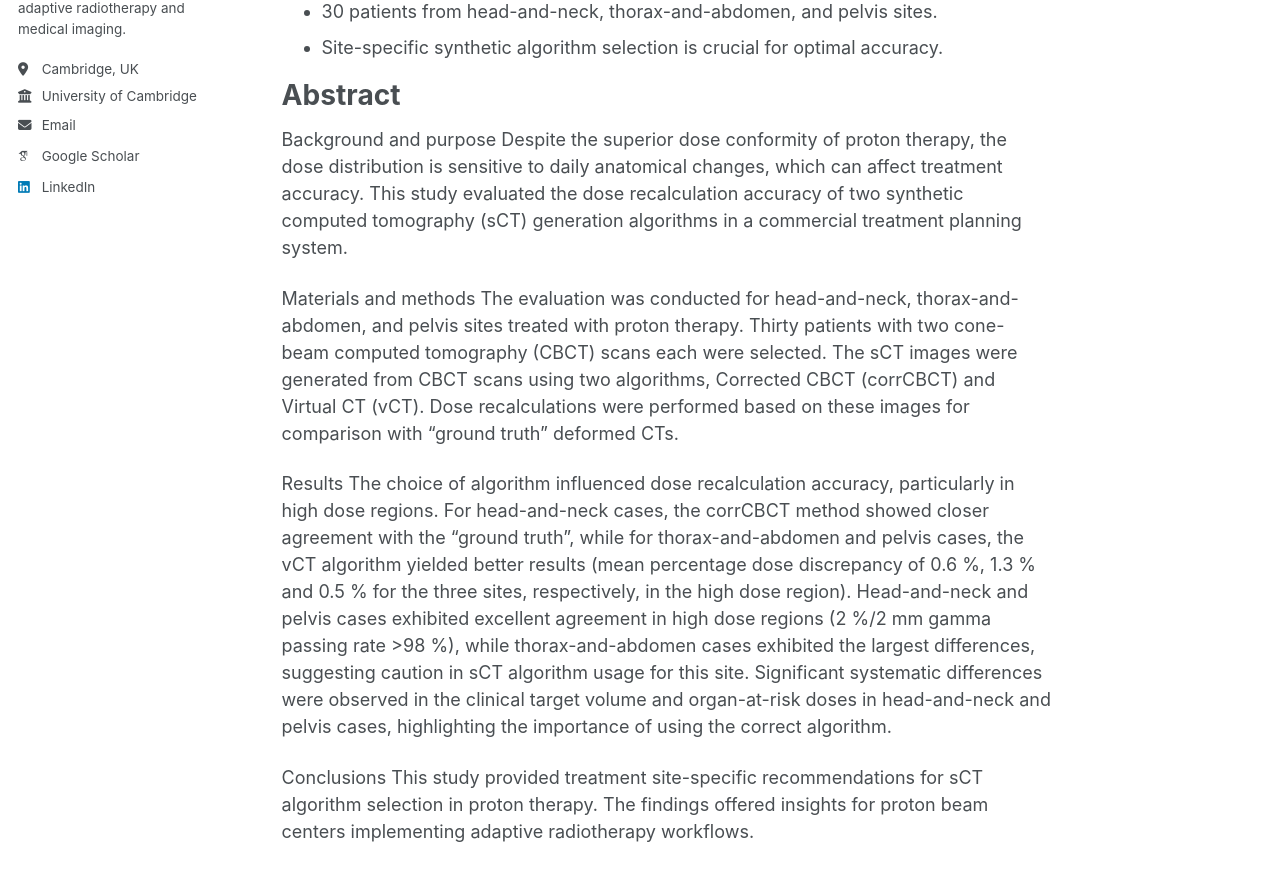
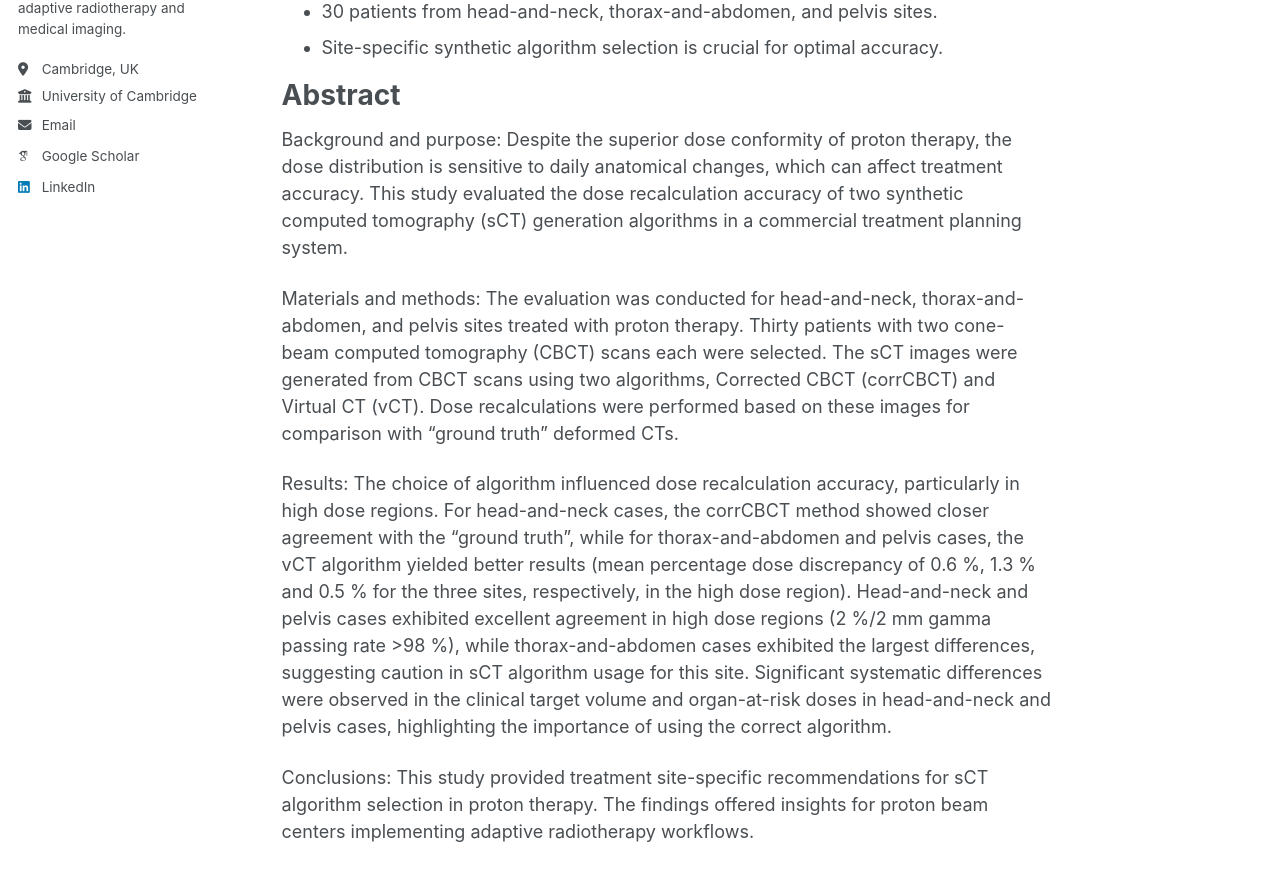
Before and after one commit to yeappl/yeappl.github.io, a Jekyll site: the page built from _publications/2009-10-01-paper-title-number-1.md, in a window 1280 px wide and 1400 px high. Shown: the part 385-1262 px from the top of the window. Built offline with Jekyll 4.4.1, drawn with Linux system fonts in a browser that asks for light colours; some web fonts are replaced; part of the change alters nothing that is shown.

```diff
--- a/_publications/2009-10-01-paper-title-number-1.md
+++ b/_publications/2009-10-01-paper-title-number-1.md
@@ -19,14 +19,14 @@ Highlights
 
 Abstract
 =====
-Background and purpose
+Background and purpose:
 Despite the superior dose conformity of proton therapy, the dose distribution is sensitive to daily anatomical changes, which can affect treatment accuracy. This study evaluated the dose recalculation accuracy of two synthetic computed tomography (sCT) generation algorithms in a commercial treatment planning system.
 
-Materials and methods
+Materials and methods:
 The evaluation was conducted for head-and-neck, thorax-and-abdomen, and pelvis sites treated with proton therapy. Thirty patients with two cone-beam computed tomography (CBCT) scans each were selected. The sCT images were generated from CBCT scans using two algorithms, Corrected CBCT (corrCBCT) and Virtual CT (vCT). Dose recalculations were performed based on these images for comparison with “ground truth” deformed CTs.
 
-Results
+Results:
 The choice of algorithm influenced dose recalculation accuracy, particularly in high dose regions. For head-and-neck cases, the corrCBCT method showed closer agreement with the “ground truth”, while for thorax-and-abdomen and pelvis cases, the vCT algorithm yielded better results (mean percentage dose discrepancy of 0.6 %, 1.3 % and 0.5 % for the three sites, respectively, in the high dose region). Head-and-neck and pelvis cases exhibited excellent agreement in high dose regions (2 %/2 mm gamma passing rate >98 %), while thorax-and-abdomen cases exhibited the largest differences, suggesting caution in sCT algorithm usage for this site. Significant systematic differences were observed in the clinical target volume and organ-at-risk doses in head-and-neck and pelvis cases, highlighting the importance of using the correct algorithm.
 
-Conclusions
+Conclusions:
 This study provided treatment site-specific recommendations for sCT algorithm selection in proton therapy. The findings offered insights for proton beam centers implementing adaptive radiotherapy workflows.
```
